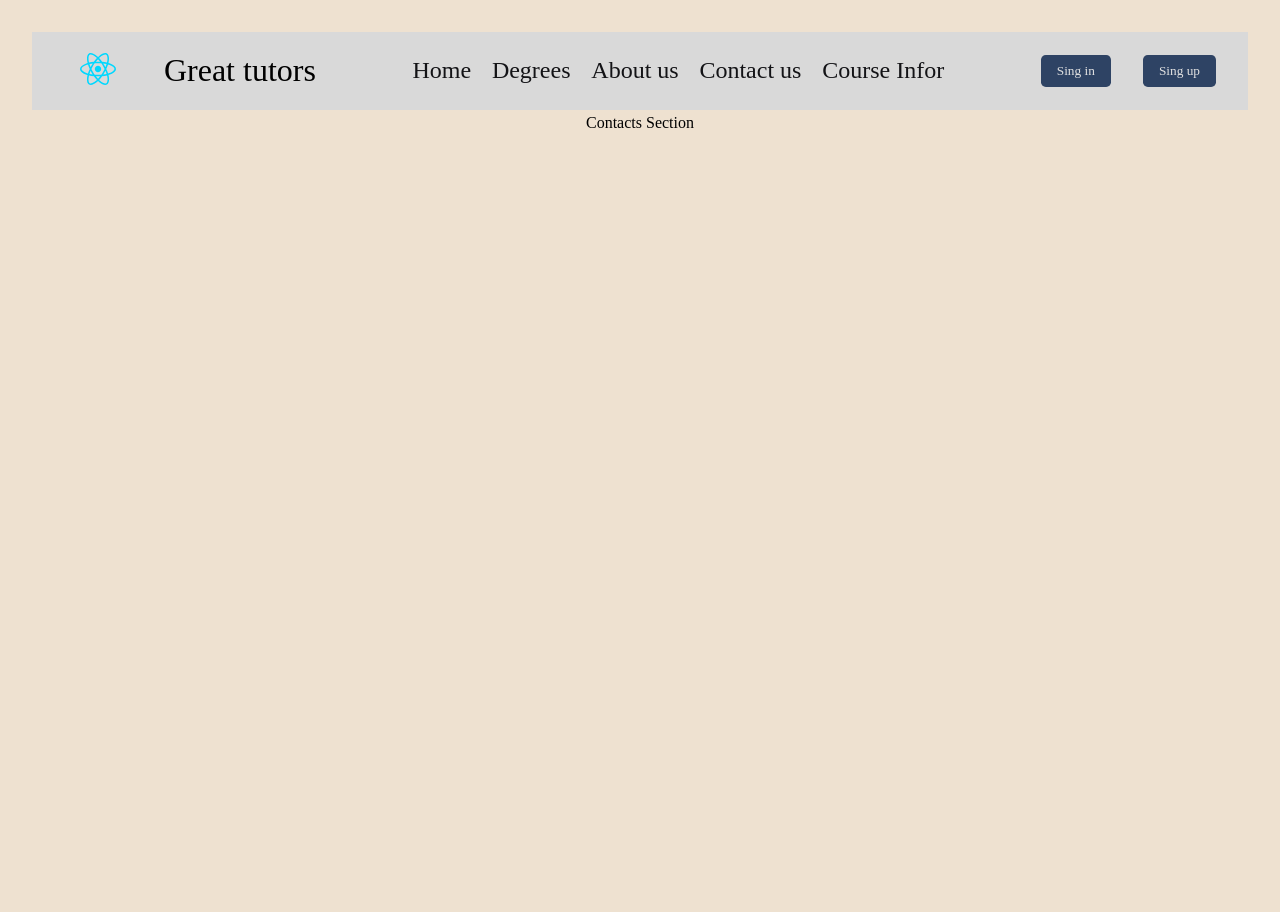
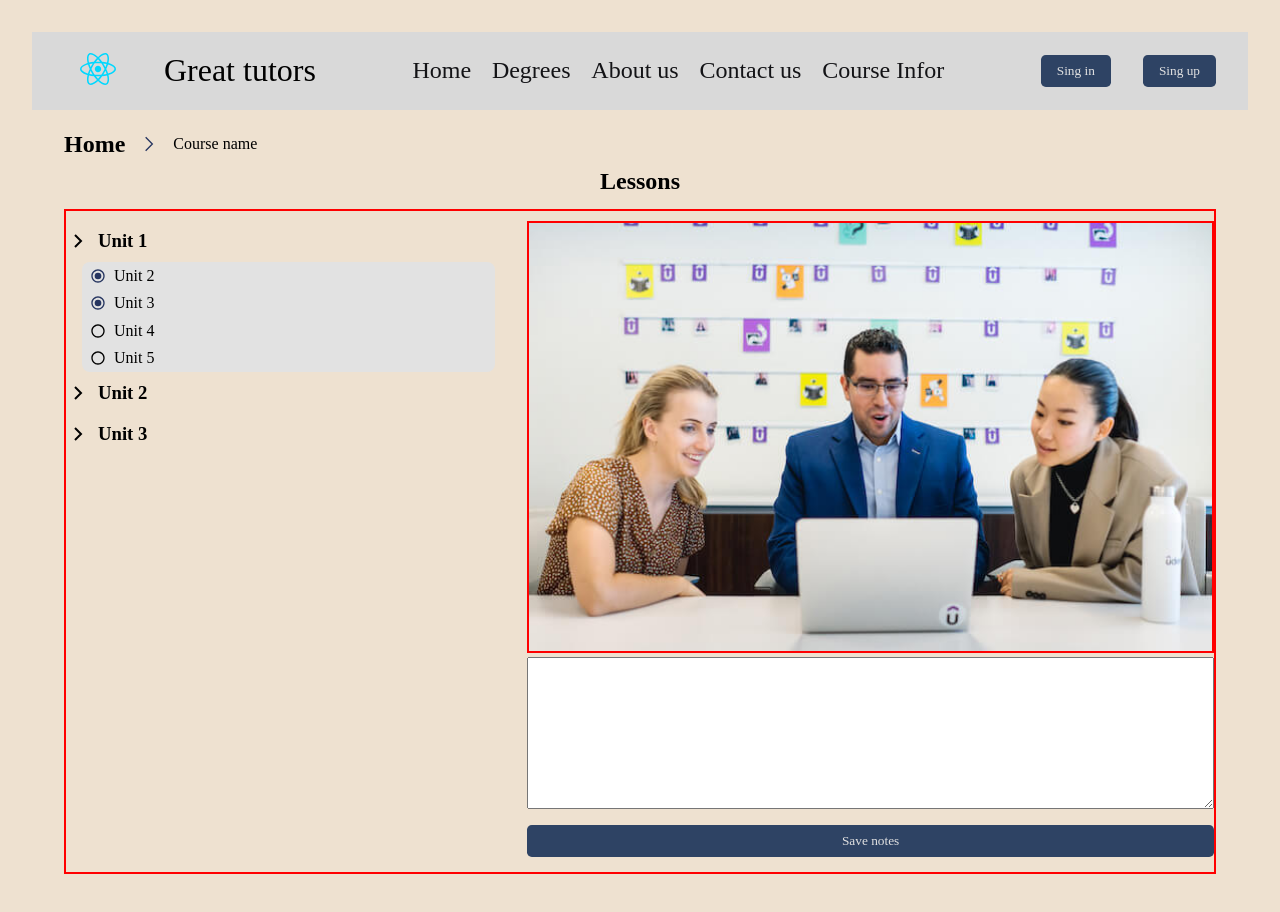
Before and after one commit to JulieWilly/Month-2_fullstack_project, a React (Vite) app in the folder client/: page /contact_us in a window 1280 px wide. Shown: the top 912 px of the page. Before the commit the page ends 800 px from the top, so only its background shows below. Built offline with nearby package versions, Linux system fonts and the light colour scheme; a web font is replaced by a local one.

Commit message:
Adding the learing section and styling

```diff
--- a/client/src/pages/Contact/Contact.jsx
+++ b/client/src/pages/Contact/Contact.jsx
@@ -1,9 +1,64 @@
 import "./contact.css";
+import TopNavigation from '../../components/TopNavigation'
+import React from "react";
+import curious from '../../assets/curious.jpg'
+import SectionTitle from '../../components/SectionTitle'
+import { GrFormNext } from "react-icons/gr";
+import { MdOutlineRadioButtonUnchecked } from "react-icons/md";
+import { MdOutlineRadioButtonChecked } from "react-icons/md";
+const Contact = () => {
+  return (
+    <div className="learningSect">
+      <TopNavigation />
+      <SectionTitle title={"Lessons"} />
+      <div className="learn_sect">
+        <div className="lessons">
+          <div className="Lesson_1">
+            <GrFormNext className="icon" />
+            <h3>Unit 1</h3>
+          </div>
+          <div className="units">
+            <div className="Lesson_1">
+              <MdOutlineRadioButtonChecked className="link" />
+              <p>Unit 2</p>
+            </div>
+            <div className="Lesson_1">
+              <MdOutlineRadioButtonChecked className="link" />
+              <p>Unit 3</p>
+            </div>
+            <div className="Lesson_1">
+              <MdOutlineRadioButtonUnchecked />
+              <p>Unit 4</p>
+            </div>
+            <div className="Lesson_1">
+              <MdOutlineRadioButtonUnchecked />
+              <p>Unit 5</p>
+            </div>
+          </div>
+          <div className="Lesson_1">
+            <GrFormNext className="icon" />
+            <h3>Unit 2</h3>
+          </div>
+          <div className="Lesson_1">
+            <GrFormNext className="icon" />
+            <h3>Unit 3</h3>
+          </div>
+        </div>
 
-import React from "react";
+      <div className="learn">
+        <div className="disp_img">
+          <img src=   {curious} alt="" />
+        </div>
 
-const Contact = () => {
-  return <div>Contacts Section</div>;
+        <div className="take_notes">
+          <textarea name="users_notes" id="usersNotes" rows={10}  ></textarea>
+
+          <button>Save notes</button>
+        </div>
+      </div>
+      </div>
+    </div>
+  );
 };
 
 export default Contact;
--- a/client/src/pages/Contact/contact.css
+++ b/client/src/pages/Contact/contact.css
@@ -0,0 +1,73 @@
+
+:root {
+    --background-color: #eee1d0;
+    --inactive_button: #2e4364;
+    --active_button: #263560;
+    --text_color: #131316;
+    --footer_color: #282b2d;
+    --card_color: #e2e2e2;
+    --see_more: #86bfdc;
+}
+.learningSect{
+    padding: 1rem 2rem
+}
+
+.learn_sect {
+    display: flex;
+    border: 2px solid red;
+    gap: 2rem;
+}
+.lessons{
+    width:50%;
+}
+
+
+.Lesson_1{
+    display: flex;
+    flex-direction: row;
+    align-items: center;
+    gap: .5rem;
+}
+
+
+
+.units{
+    padding: 0;
+    background-color: var(--card_color);
+    padding: 0 .5rem;
+    border-radius: .5rem;
+    margin-left: 1rem;
+}
+.units p{
+    padding: 0;
+}
+
+.link {
+    color: var(--active_button);
+}
+
+
+.learn{
+    width: 80%;
+}
+
+.disp_img {
+    width: 100%;
+    height: 27rem;
+    border: 2px solid red;
+    padding: 0;
+    top: 0;
+}
+
+.disp_img img {
+    width: 100%;
+    height: 100%;
+}
+.take_notes {
+    display: flex;
+    flex-direction: column;
+    gap: 1rem;
+}
+.take_notes textarea{
+    padding-inline-start: 1rem;
+}
--- a/client/src/pages/CourseInfor/courseInfor.css
+++ b/client/src/pages/CourseInfor/courseInfor.css
@@ -13,11 +13,7 @@
     padding:  1rem 2rem;
 
 }
-
-
-
 .course_infor{
-    font-size: 1.2rem;
     width: 50%;
     display: flex;
     flex-direction: column;
```
